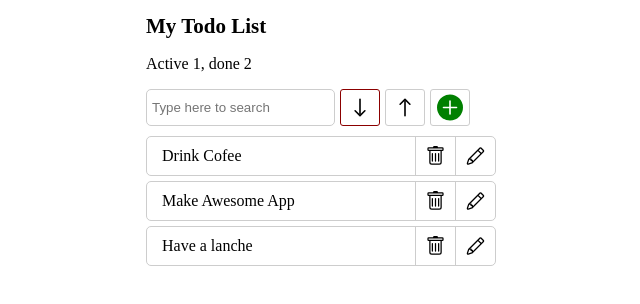
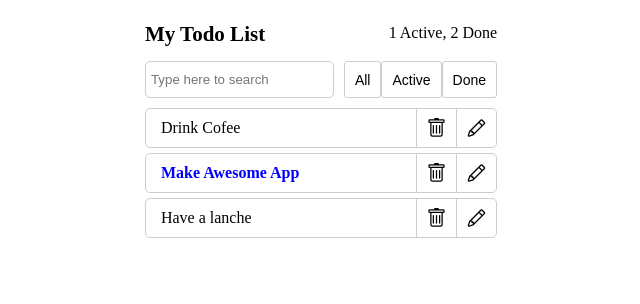
Before and after one commit to gnomi43/React-Todo-list, a React app: page / in a window 1280 px wide. Shown: the whole page, without its empty margins (319-959 px from the left). Built offline with nearby package versions, Linux system fonts and the light colour scheme.

Commit message:
Добавил классы

```diff
--- a/src/component/app-header/app-header.css
+++ b/src/component/app-header/app-header.css
@@ -1,3 +1,8 @@
 .todo__title{
     font-size: 21px;
 }
+
+.todo__header{
+    display: flex;
+    justify-content: space-between;
+}
--- a/src/component/app-header/index.js
+++ b/src/component/app-header/index.js
@@ -10,7 +10,7 @@ const AppHeader = ({ infoHeader }) =>{
     return (
         <div className="todo__header">
             <h1 className="todo__title">My Todo List</h1>
-            <p className="todo__info-list">Active { todoActive }, done { todoDone }</p>
+            <p className="todo__info-list"> { todoActive } Active, { todoDone } Done</p>
         </div>
     )
 };
--- /dev/null
+++ b/src/component/app/index.js
@@ -0,0 +1,35 @@
+import React from 'react';
+
+import AppHeader from '../app-header';
+import SearchPanel from '../search-panel';
+import TodoList from '../todo-list';
+import FilterPanel from '../filter-panel';
+
+import "./app.css"
+
+const App = () => {
+
+    const todoData = [
+        { label: "Drink Cofee", important: false, id: 1 },
+        { label: "Make Awesome App", important: true, id: 2 },
+        { label: "Have a lanche", important: false, id: 3 }
+    ];
+
+    const info = {
+        todoActive: "1",
+        todoDone: "2",
+      };
+
+    return(
+        <div className="todo__wrapper">
+            <AppHeader infoHeader = { info } />
+            <div className="todo__control">
+                <SearchPanel />
+                <FilterPanel />
+            </div>
+            <TodoList todos = { todoData } />
+        </div>
+    );
+};
+
+export default App;
--- a/src/component/filter-panel/filter-panel.css
+++ b/src/component/filter-panel/filter-panel.css
@@ -1,26 +1,33 @@
+.todo__filter{
+    display: flex;
+    justify-content: space-between;
+
+    margin-left: 10px;
+
+    width: 100%;
+}
+
 .todo__filter-btn{
-    margin-left: 5px;
+    padding: 0 10px;
 
-    width: 40px;
+    width: auto;
     height: 100%;
 
     background: none;
     border: 1px solid #cdcdcd;
     border-radius: 3px;
+
+    font-size: 14px;
 }
 
 .todo__filter-btn:focus,
-.todo__filter-btn:active{
-    background: none;
-    border: 2px solid darkblue;
+.todo__filter-btn:active,
+.todo__filter-btn:hover{
+    color: #ffffff;
+
     outline: none;
+    border: none;
     border-radius: 3px;
+
+    background: green;
 }
-
-.todo__filter-btn--active{
-    border-color: darkred;
-}
-
-.revers{
-    transform: rotate(180deg);
-}
--- a/src/component/filter-panel/index.js
+++ b/src/component/filter-panel/index.js
@@ -2,29 +2,21 @@ import React from 'react';
 
 import "./filter-panel.css";
 
-const FilterPanel = () => {
 
+export default class FilterPanel extends React.Component{
+    render() {
         return (
             <div className="todo__filter">
                 <button className="todo__filter-btn todo__filter-btn--active">
-                <svg width="100%" height="100%" viewBox="0 0 16 16" class="bi bi-arrow-down" fill="currentColor" xmlns="http://www.w3.org/2000/svg">
-                    <path fill-rule="evenodd" d="M4.646 9.646a.5.5 0 0 1 .708 0L8 12.293l2.646-2.647a.5.5 0 0 1 .708.708l-3 3a.5.5 0 0 1-.708 0l-3-3a.5.5 0 0 1 0-.708z"/>
-                    <path fill-rule="evenodd" d="M8 2.5a.5.5 0 0 1 .5.5v9a.5.5 0 0 1-1 0V3a.5.5 0 0 1 .5-.5z"/>
-                </svg>
-            </button>
-            <button className="todo__filter-btn revers">
-                <svg width="100%" height="100%" viewBox="0 0 16 16" class="bi bi-arrow-down" fill="currentColor" xmlns="http://www.w3.org/2000/svg">
-                    <path fill-rule="evenodd" d="M4.646 9.646a.5.5 0 0 1 .708 0L8 12.293l2.646-2.647a.5.5 0 0 1 .708.708l-3 3a.5.5 0 0 1-.708 0l-3-3a.5.5 0 0 1 0-.708z"/>
-                    <path fill-rule="evenodd" d="M8 2.5a.5.5 0 0 1 .5.5v9a.5.5 0 0 1-1 0V3a.5.5 0 0 1 .5-.5z"/>
-                </svg>
+                    All
                 </button>
                 <button className="todo__filter-btn">
-            <svg width="100%" height="100%" viewBox="0 0 16 16" class="bi bi-plus-circle-fill" fill="green" xmlns="http://www.w3.org/2000/svg">
-                <path fill-rule="evenodd" d="M16 8A8 8 0 1 1 0 8a8 8 0 0 1 16 0zM8.5 4a.5.5 0 0 0-1 0v3.5H4a.5.5 0 0 0 0 1h3.5V12a.5.5 0 0 0 1 0V8.5H12a.5.5 0 0 0 0-1H8.5V4z"/>
-            </svg>
+                   Active
+                </button>
+                <button className="todo__filter-btn">
+                    Done
                 </button>
             </div>
         );
-};
-
-export default FilterPanel;
+    }
+}
--- a/src/component/todo-list-item/index.js
+++ b/src/component/todo-list-item/index.js
@@ -2,9 +2,53 @@ import React from 'react';
 
 import "./todo-list-item.css";
 
-const TodoListItem = ( { label, important = false } ) => {
 
-    return <span>{ label }</span>
-};
+export default class TodoListItem extends React.Component {
 
-export default TodoListItem;
+
+
+    constructor(){
+        super();
+
+        this.onLabelCkick = () => {
+            if(this.state.done){
+                this.setState({
+                    done: false
+                });
+            } else{
+                this.setState({
+                    done: true
+                });
+            }
+        };
+
+        this.state = {
+            done: false
+        };
+    }
+
+    render(){
+        const {label, important = false} = this.props;
+        const { done } = this.state;
+
+        let classNames ="";
+
+        if (done){
+            classNames = "done";
+        }
+
+
+        const style = {
+            color: important ? "blue" : "black",
+            fontWeight: important ? "700" : "400"
+        };
+
+       return <span
+                className = { classNames }
+                onClick={ this.onLabelCkick }
+                style = { style }>
+                { label }
+            </span>
+    }
+
+}
--- a/src/component/todo-list-item/todo-list-item.css
+++ b/src/component/todo-list-item/todo-list-item.css
@@ -0,0 +1,3 @@
+.done{
+    text-decoration: line-through;
+}
--- a/src/index.js
+++ b/src/index.js
@@ -1,36 +1,9 @@
 import React from 'react';
 import ReactDOM from 'react-dom';
 
-import AppHeader from './component/app-header';
-import SearchPanel from './component/search-panel';
-import TodoList from './component/todo-list';
-import FilterPanel from './component/filter-panel';
+import App from './component/app';
 
-import "./index.css"
+import "./index.css";
 
-const App = () => {
-
-    const todoData = [
-        { label: "Drink Cofee", important: false, id: 1 },
-        { label: "Make Awesome App", important: true, id: 2 },
-        { label: "Have a lanche", important: false, id: 3 }
-    ];
-
-    const info = {
-        todoActive: "1",
-        todoDone: "2",
-      };
-
-    return(
-        <div className="todo__wrapper">
-            <AppHeader infoHeader = { info } />
-            <div className="todo__control">
-                <SearchPanel />
-                <FilterPanel />
-            </div>
-            <TodoList todos = { todoData } />
-        </div>
-    );
-};
 
 ReactDOM.render(<App />, document.querySelector('#root'));
```
Also changed, not shown: src/component/app/app.css (added). Lines whose indentation alone changed are shown as unchanged.
